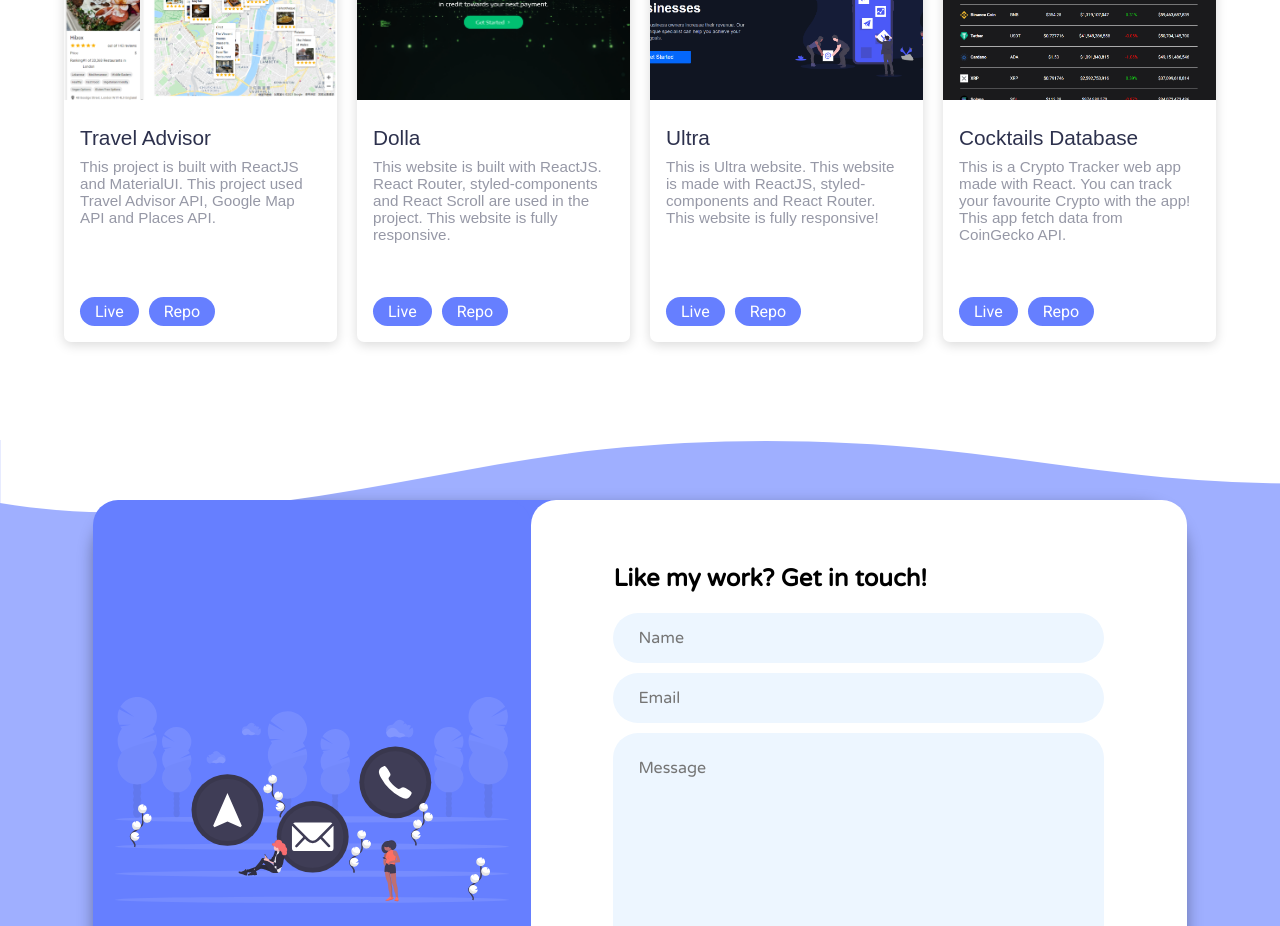
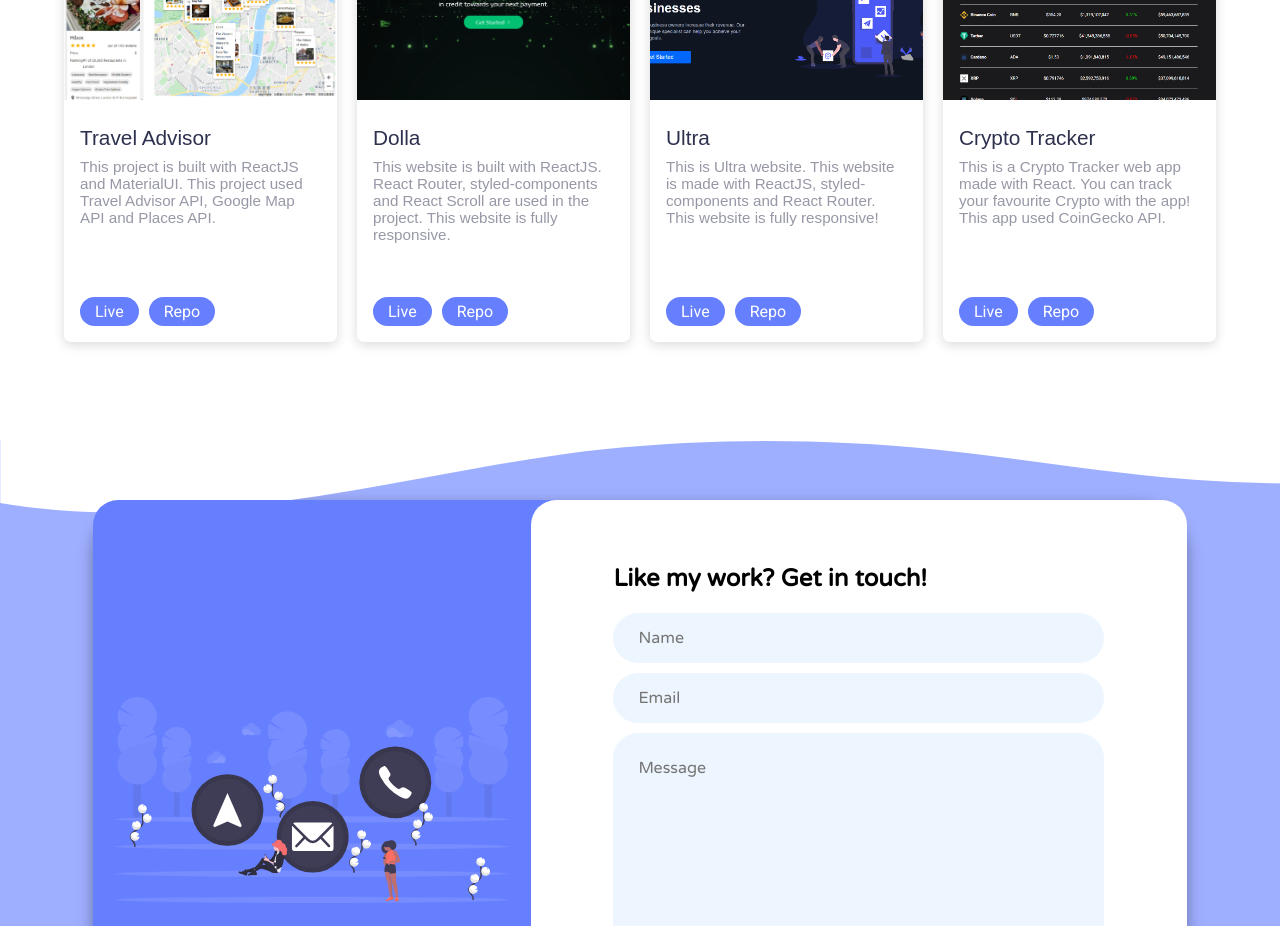
Before and after one commit to obiito01/portfolio-website, a React (Create React App) app: page / in a window 1280 px wide. Shown: the part 2760-3686 px from the top of the page. Built offline with nearby package versions, Linux system fonts and the light colour scheme.

Commit message:
Update data.js

```diff
--- a/src/components/ProjectsSection/data.js
+++ b/src/components/ProjectsSection/data.js
@@ -25,9 +25,9 @@ const data = [
   },
   {
     image: require("../../assets/crypto-tracker.png").default,
-    title: "Cocktails Database",
+    title: "Crypto Tracker",
     description:
-      "This is a Crypto Tracker web app made with React. You can track your favourite Crypto with the app! This app fetch data from CoinGecko API.",
+      "This is a Crypto Tracker web app made with React. You can track your favourite Crypto with the app! This app used CoinGecko API.",
     link: "https://cryptotrkr.netlify.app//",
     repo: "https://github.com/obiito01/crypto-tracker",
   },
```
